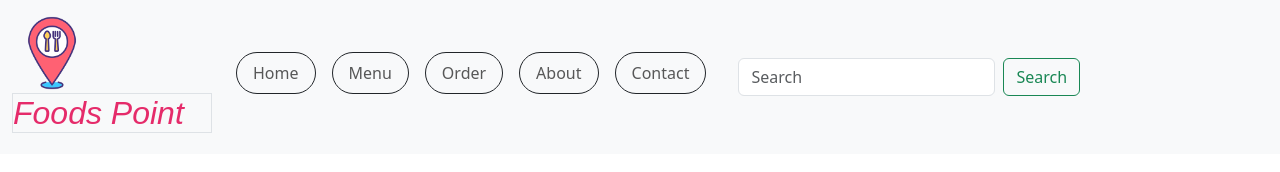
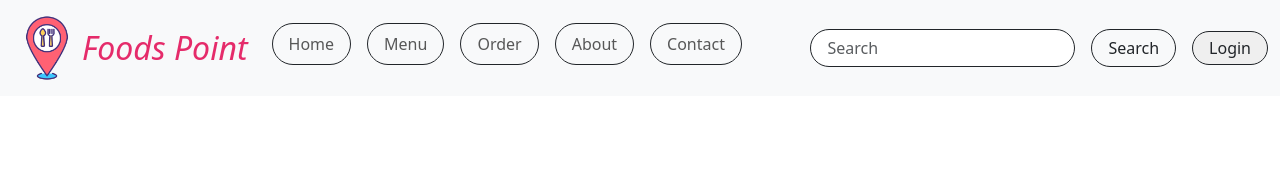
Before and after one commit to Moumita0710/Project, a plain HTML site: page Foods Point/index.html in a window 1280 px wide. Drawn offline with Linux system fonts and the light colour scheme.

Commit message:
update index.html

```diff
--- a/Foods Point/Bootstrap/style.css
+++ b/Foods Point/Bootstrap/style.css
@@ -1,7 +1,8 @@
 .logo_name{
-    float: left;
-    width: 200px;
+
     color: rgba(228, 31, 97, 0.945) ;
     font-style: italic;
-    font-family:Arial, Helvetica, sans-serif;
 }
+.btn_submit :hover{
+    background-color: rgb(141, 141, 253);
+}
--- a/Foods Point/index.html
+++ b/Foods Point/index.html
@@ -10,10 +10,10 @@
 </head>
 <body>
     <nav class="navbar navbar-expand-lg bg-body-tertiary">
-        <div class="container">
+        <div class="container-fluid">
           <a class="navbar-brand" href="#">
-            <img src="img/restaurant.png" height="80" width="80">
-            <h2 class="logo_name border border-1 fs-24">Foods Point</h2>
+            <img src="img/restaurant.png" height="70" width="70">
+            <h2 class="logo_name float-end mt-3">Foods Point</h2>
           </a>
           <button class="navbar-toggler" type="button" data-bs-toggle="collapse" data-bs-target="#navbarNavDropdown" aria-controls="navbarNavDropdown" aria-expanded="false" aria-label="Toggle navigation">
             <span class="navbar-toggler-icon"></span>
@@ -37,13 +37,12 @@
               </li>
             </ul>
           </div>
-        </div>
 
-        <div class="container-fluid">
           <form class="d-flex" role="search">
-            <input class="form-control me-2" type="search" placeholder="Search" aria-label="Search">
-            <button class="btn btn-outline-success" type="submit">Search</button>
+            <input class="form-control border border-1 border-dark rounded-pill pe-3 ps-3 m-2" type="search" placeholder="Search" aria-label="Search">
+            <button class="btn btn-outline-primary border border-1 border-dark rounded-pill pe-3 ps-3 m-2 text-dark" type="submit">Search</button>
           </form>
+          <button class="login border border-1 border-dark me-auto mb-2 rounded-pill pe-3 ps-3 pt-1 pb-1 m-2 text-dark">Login</button>
         </div>
       </nav>
 </body>
```
